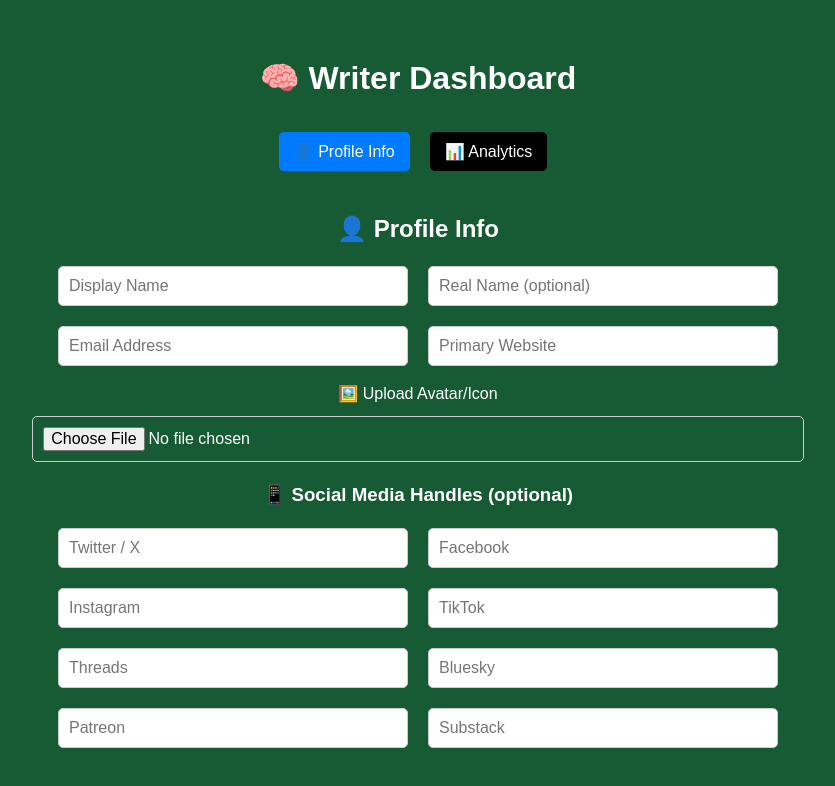
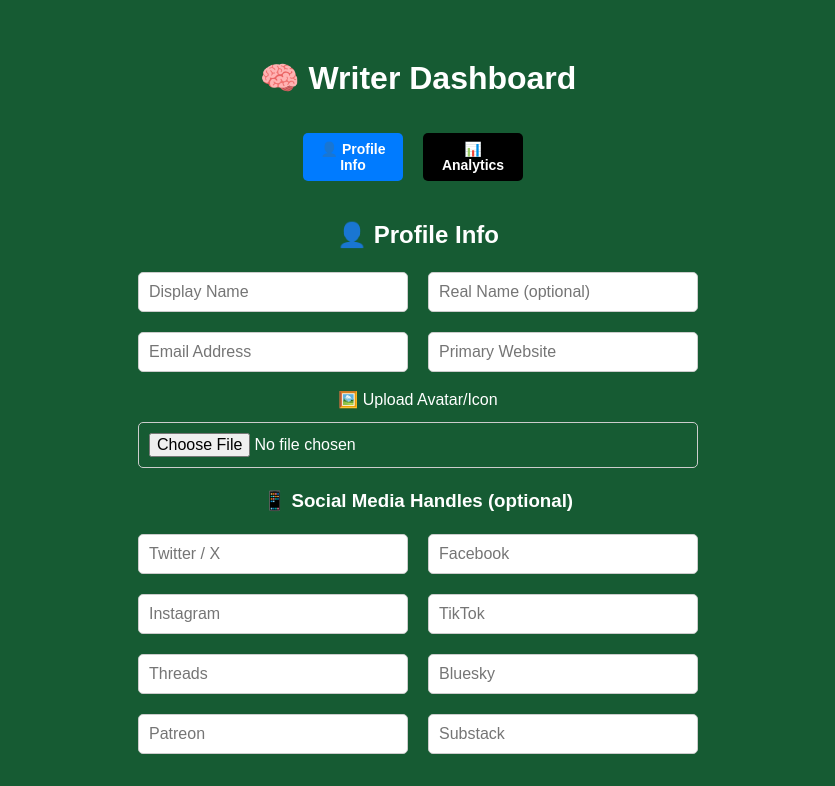
Before and after one commit to a3mckay/fantasai-ui, a React (Vite) app: page /writers/dashboard in a window 1280 px wide. Shown: the top 786 px of the page, without its empty margins (222-1057 px from the left). Built offline with nearby package versions, Linux system fonts and the light colour scheme; no server answers; sample sign-in values are in the browser's storage.

Commit message:
Front end styling changes

```diff
--- a/src/App.css
+++ b/src/App.css
@@ -24,7 +24,10 @@ body {
   display: flex;
   flex-direction: column;
   align-items: center;
-  justify-content: center;
+  justify-content: flex-start;
+  padding-top: 20px;
+  box-sizing: border-box;
+
 }
 
 /* 🟩 Shared login screen wrapper (chatbot & writers) */
@@ -40,6 +43,11 @@ body {
   border-radius: 12px;
   max-width: 400px;
   width: 100%;
+  height: 100vh;
+  max-width: 400px;
+  margin: 0 auto;
+  box-sizing: border-box;
+  overflow-x: hidden;
 }
 
 /* 🧾 Inputs */
@@ -51,6 +59,9 @@ body {
   text-align: center;
   margin-bottom: 10px;
   width: 100%;
+  max-width:400px;
+  margin-bottom: 12px;
+  box-sizing: border-box;
 }
 
 /* 🔘 Buttons */
@@ -193,20 +204,28 @@ body {
 
 /* 📊 Mode Selector */
 .mode-selector {
-  display: flex;
-  justify-content: center;
-  margin: 15px 0;
-  gap: 10px;
+  display: flex !important;
+  flex-direction: row !important;
+  justify-content: center !important;
+  align-items: center !important;
+  flex-wrap: nowrap !important;
+  gap: 10px !important;
+  margin: 16px auto !important;
+  padding: 0 12px !important;
+  max-width: 500px;
+  box-sizing: border-box;
 }
 
 .mode-selector button {
-  padding: 10px 15px;
-  font-size: 16px;
-  border: none;
-  border-radius: 5px;
-  background-color: #007bff;
-  color: white;
+  width: 100px !important;
+  text-align: center !important;
+  font-size: 14px;
+  padding: 8px 10px;
+  font-weight: bold;
 }
+
+
+
 
 .mode-selector button.active {
   background-color: #0056b3;
@@ -477,3 +496,56 @@ body {
   display: inline-block;
   margin-left: 10px;
 }
+
+/* Wraps the whole app for consistent padding and centering */
+.app-container {
+  padding: 0px 12px 40px 12px;
+  max-width: 600px;
+  margin: 0 auto;
+}
+
+/* Password input + login screen fixes */
+.login-screen input[type="password"],
+.login-screen button {
+  max-width: 400px;
+  width: 100%;
+  margin: 0 auto;
+  display: block;
+}
+
+/* Mode selector + chat input controls */
+.mode-selector,
+.chat-controls {
+  display: flex;
+  flex-wrap: wrap;
+  gap: 8px;
+  justify-content: center;
+  max-width: 500px;
+  margin: 0 auto;
+}
+
+.mode-selector button,
+.chat-controls button {
+  flex: 1 1 auto;
+  max-width: 140px;
+}
+
+/* Chat box styling fix */
+.chat-box {
+  background: #f7f7f7;
+  border-radius: 8px;
+  padding: 16px;
+  margin-bottom: 24px;
+  max-width: 600px;
+  margin-left: auto;
+  margin-right: auto;
+  word-wrap: break-word;
+}
+
+html, body {
+  height: 100%;
+  margin: 0;
+  padding: 0;
+  overflow-x: hidden; /* Prevent scroll if something spills */
+  background-color: #165B33; /* Or whatever color you're using */
+}
```
